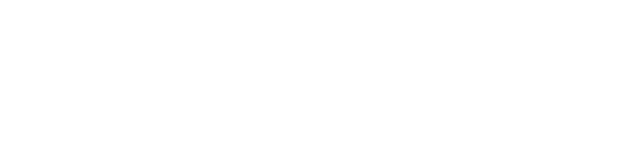
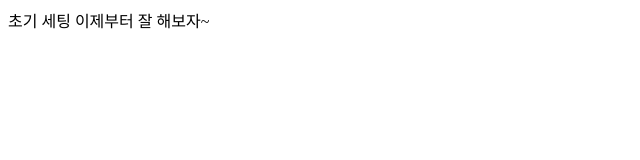
Before and after one commit to Psangjin/webproject, a plain HTML site: page index.html in a window 1280 px wide. Shown: the whole page, without its empty margins (0-640 px from the left). Drawn offline with Linux system fonts and the light colour scheme.

Commit message:
시작 초기 세팅

```diff
--- a/index.html
+++ b/index.html
@@ -6,6 +6,6 @@
     <title>Document</title>
 </head>
 <body>
-
+    초기 세팅 이제부터 잘 해보자~
 </body>
 </html>
```
